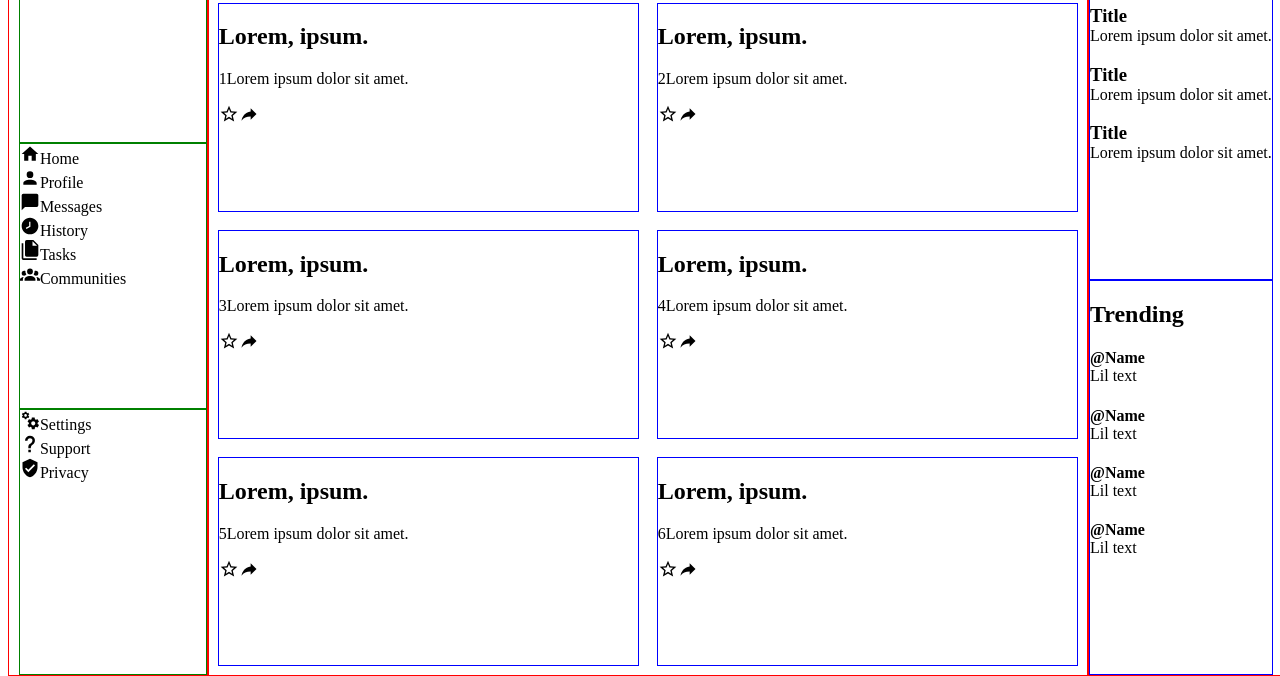
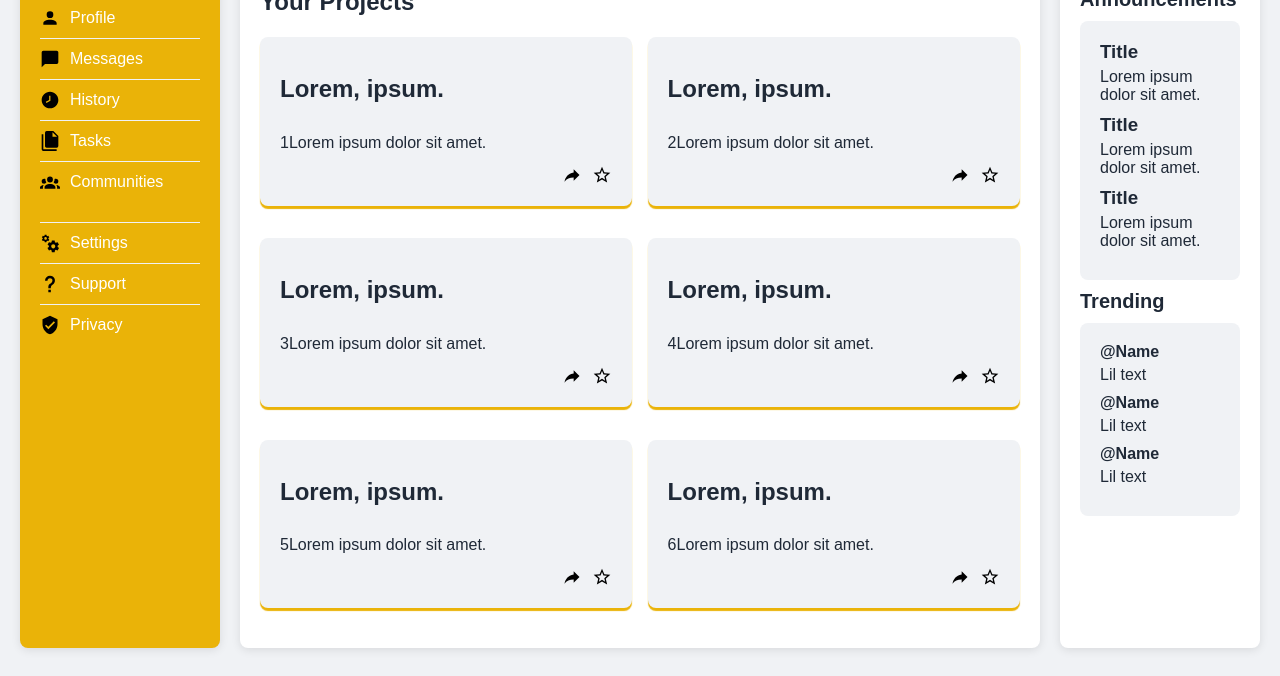
Before and after one commit to ThiagoMDuarte/admin-dashboard-TOP, a plain HTML site: page index.html in a window 1280 px wide. Shown: the part 132-808 px from the top of the page. Drawn offline with Linux system fonts and the light colour scheme.

Commit message:
Change colors and layout

```diff
--- a/index.html
+++ b/index.html
@@ -49,7 +49,8 @@
             <div class="item item-6"><h2>Lorem, ipsum.</h2><p>6Lorem ipsum dolor sit amet.</p><img src="/icons/star-outline.svg"><img src="/icons/share.svg"></div>
         </div>
         <div class="side-panel">
-            <div class="announcements"><h2>Announcements</h2>
+            <div class="annouce-container"><h2>Announcements</h2>
+                <div class="announcements">
                     <div class="annouce1"><h3>Title</h3>
                     <p>Lorem ipsum dolor sit amet.</p></div>
                     <div class="annouce2"><h3>Title</h3>
@@ -57,11 +58,12 @@
                     <div class="annouce3"><h3>Title</h3>
                         <p>Lorem ipsum dolor sit amet.</p></div>
                 </div>
-            <div class="trending"><h2>Trending</h2>
+            </div>
+            <div class="trend-container"><h2>Trending</h2>
+                <div class="trending">
                     <div class="trend1"><h4>@Name</h4><p>Lil text</p></div>
                     <div class="trend2"><h4>@Name</h4><p>Lil text</p></div>
                     <div class="trend3"><h4>@Name</h4><p>Lil text</p></div>
-                <div class="trend4"><h4>@Name</h4><p>Lil text</p></div>
         </div>
         </div>
     </div>
--- a/style.css
+++ b/style.css
@@ -1,110 +1,215 @@
 * {
     padding: 0;
+    margin: 0;
     box-sizing: border-box;
 }
-html, body {
-    width: 100%;
+
+:root {
+    /* Cor Principal (Background do dashboard) */
+    --color-background: #F0F2F5;
+
+    /* Cor de Destaque (Elementos interativos, botões principais) */
+    --color-primary: #3B82F6;
+
+    /* Cor Secundária (Botões secundários, destaques menores) */
+    --color-secondary: #EAB308;
+
+    /* Texto Primário */
+    --color-text-primary: #1F2937;
+
+    /* Texto Secundário */
+    --: #4B5563;
+
+    /* Bordas e Divisores */
+    --color-border: #D1D5DB;
+
+    /* Notificações de Erro/Alerta */
+    --color-error: #EF4444;
+}
+
+body, html {
     height: 100%;
-    overflow-x: hidden;
+    font-family: 'Arial', sans-serif;
+    background-color: var(--color-background);
+    color: var(--color-text-primary);
 }
 
 .container {
-    width: 100%;
-    height: 100%;
     display: grid;
     grid-template-columns: 200px 1fr 200px;
-    grid-template-rows: 60px 1fr;
-
+    grid-template-rows: 60px auto;
     grid-template-areas:
-    'dashboard header header'
-    'dashboard yourprojects side-panel';
-}
-
-.container > div {
-    border: 1px solid red;
+        "dashboard header header"
+        "dashboard yourprojects side-panel";
+    height: 100vh;
+    gap: 20px;
+    padding: 20px;
 }
 
 .header {
     grid-area: header;
+    display: flex;
+    justify-content: space-between;
+    align-items: center;
+    background-color: white;
+    padding: 10px 20px;
+    border-radius: 8px;
+    box-shadow: 0 2px 10px rgba(0, 0, 0, 0.1);
+}
+
+.search-container {
+    display: flex;
+    align-items: center;
+    gap: 10px;
+}
+
+#search-bar {
+    width: 300px;
+    padding: 8px;
+    border: 1px solid var(--color-border);
+    border-radius: 5px;
+}
+
+.user-notifications {
+    display: flex;
+    align-items: center;
+    gap: 10px;
+}
+
+.user-greetings {
+    margin-right: 20px;
+}
+
+.user-actions button {
+    background-color: var(--color-primary);
+    border: none;
+    color: white;
+    padding: 8px 12px;
+    margin-right: 10px;
+    border-radius: 5px;
+    cursor: pointer;
+}
+
+.user-actions button:hover {
+    background-color: var(--color-secondary);
 }
 
 .dashboard {
     grid-area: dashboard;
+    background-color: var(--color-secondary);
+    padding: 20px;
+    border-radius: 8px;
+    box-shadow: 0 2px 10px rgba(0, 0, 0, 0.1);
 }
 
-.yourprojects{
-    grid-area: yourprojects;
+.dashboard .title h1 {
+    font-size: 150%;
+    display: flex;
+    align-items: center;
+    gap: 10px;
+    color: white;
+}
+
+.navigation, .settings {
+    margin-top: 20px;
+}
+
+.navigation nav, .settings nav {
+    display: flex;
+    align-items: center;
+    gap: 10px;
+    color: white;
+    padding: 10px 0;
+    cursor: pointer;
+    border-top: 1px solid var(--color-background);
+}
+
+.navigation nav:hover, .settings nav:hover {
+    color: var(--color-primary);
+}
+
+.yourprojects {
     display: grid;
     grid-template-columns: 1fr 1fr;
-    grid-template-rows: 0.5fr 2fr 2fr 2fr;
+    grid-area: yourprojects;
+    background-color: white;
+    padding: 20px;
+    border-radius: 8px;
+    box-shadow: 0 2px 10px rgba(0, 0, 0, 0.1);
+    gap: 2%;
 }
+
+.yourprojects h1 {
+    grid-column: span 2;
+    margin-bottom: 0px;
+    font-size: 24px;
+}
+
 .item {
-    border: 1px solid blue;
-    margin: 2%;
+    background-color: var(--color-background);
+    padding: 20px;
+    margin-bottom: 20px;
+    border-radius: 8px;
+    box-shadow: 0 2px 5px rgba(0, 0, 0, 0.1);
+    display: grid;
+    justify-content: space-between;
+    align-items: center;
+    box-shadow: var(--color-secondary) 0 3px 1px;
+    grid-template-rows: 3fr 2fr 1fr;
+    grid-template-columns: 1fr 1fr;
 }
-.yourprojects > h1 {
-    margin: 0px;
-    border: 1px solid green;
+
+.item img {
+    margin-left: 10px;
+    cursor: pointer;
+}
+.item h2 {
     grid-column: span 2;
 }
-.item-1 {
-    grid-area: 2 / 1;
+.item p {
+    grid-column: span 2;
 }
-.item-2 {
-    grid-area: 2 / 2;
+.item img:first-of-type{
+    grid-column: 3;
+    grid-row: 3;
 }
-.item-3 {
-    grid-area: 3 / 1;
+.item img:last-of-type{
+    grid-column: 2;
+    grid-row: 3;
+    justify-self: end;
 }
-.item-4 {
-    grid-area: 3 / 2;
-}
-.item-5 {
-    grid-area: 4 / 1;
-}
-.item-6 {
-    grid-area: 4 / 2;
+.side-panel {
+    grid-area: side-panel;
+    background-color: white;
+    padding: 20px;
+    border-radius: 8px;
+    box-shadow: 0 2px 10px rgba(0, 0, 0, 0.1);
 }
 
-.dashboard {
-    display: grid;
-    grid-template-rows: 1fr 1fr 1fr;
+.side-panel h2 {
+    margin-bottom: 10px;
+    font-size: 20px;
 }
 
-.dashboard > * {
-    border: solid 1px green;
-    text-align: justify;
-    margin-left: 5%;
+.announcements, .trending {
+    background-color: var(--color-background);
+    padding: 20px;
+    border-radius: 8px;
+    margin-bottom: 10px;
+
 }
 
-.side-panel {
-    grid-area: side-panel;
-    display: grid;
-    justify-content: space-between;
+.announcements div, .trending div {
+    margin-bottom: 10px;
 
 }
-.side-panel > * {
-    border: 1px solid blue;
-}
 
-.header {
-    display: grid;
-    grid-template-columns: 2fr 1fr;
-    grid-template-rows: 1fr 1fr;
-}
+.announcements div h3, .trending div h4 {
+    margin-bottom: 5px;
 
-.header > * {
-    border: 1px orange solid;
 }
 
 img {
     width: 20px;
     height: 20px;
 }
-
-p {
-    margin-top: 0;
-}
-h3, h4 {
-    margin-bottom: 0;
-}
```
Lines whose indentation alone changed are shown as unchanged.
